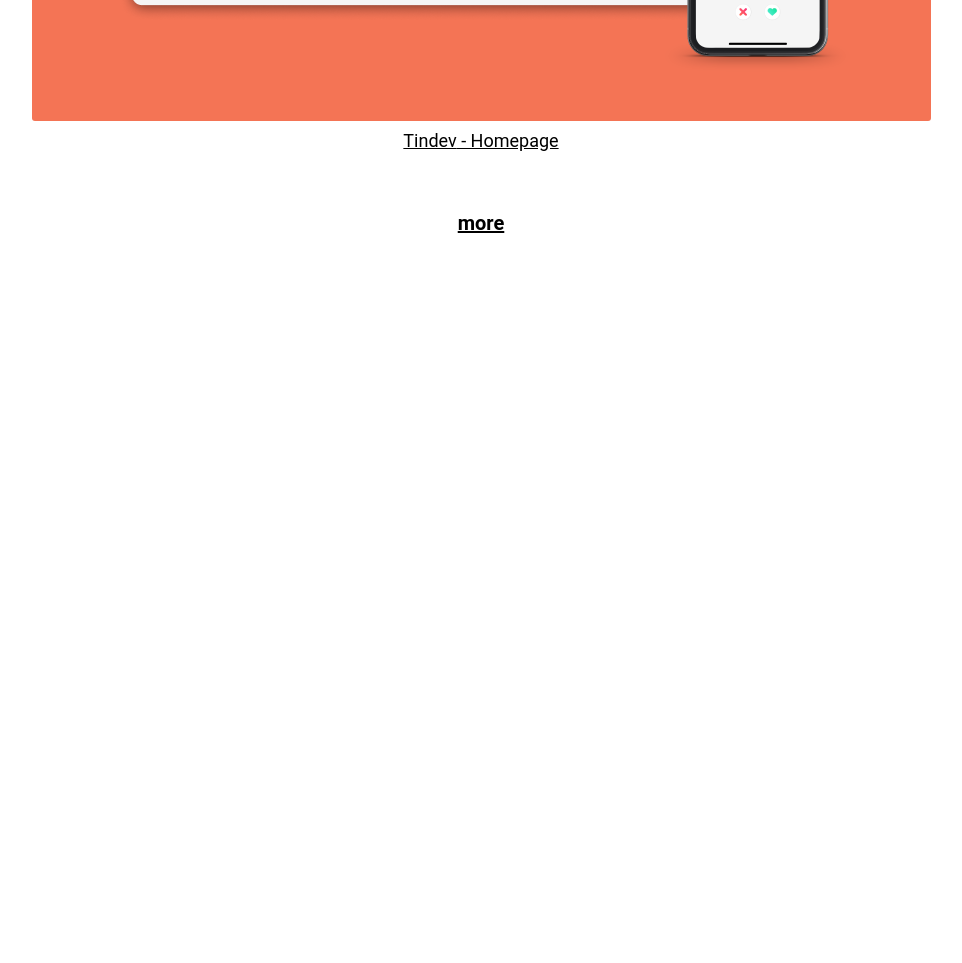
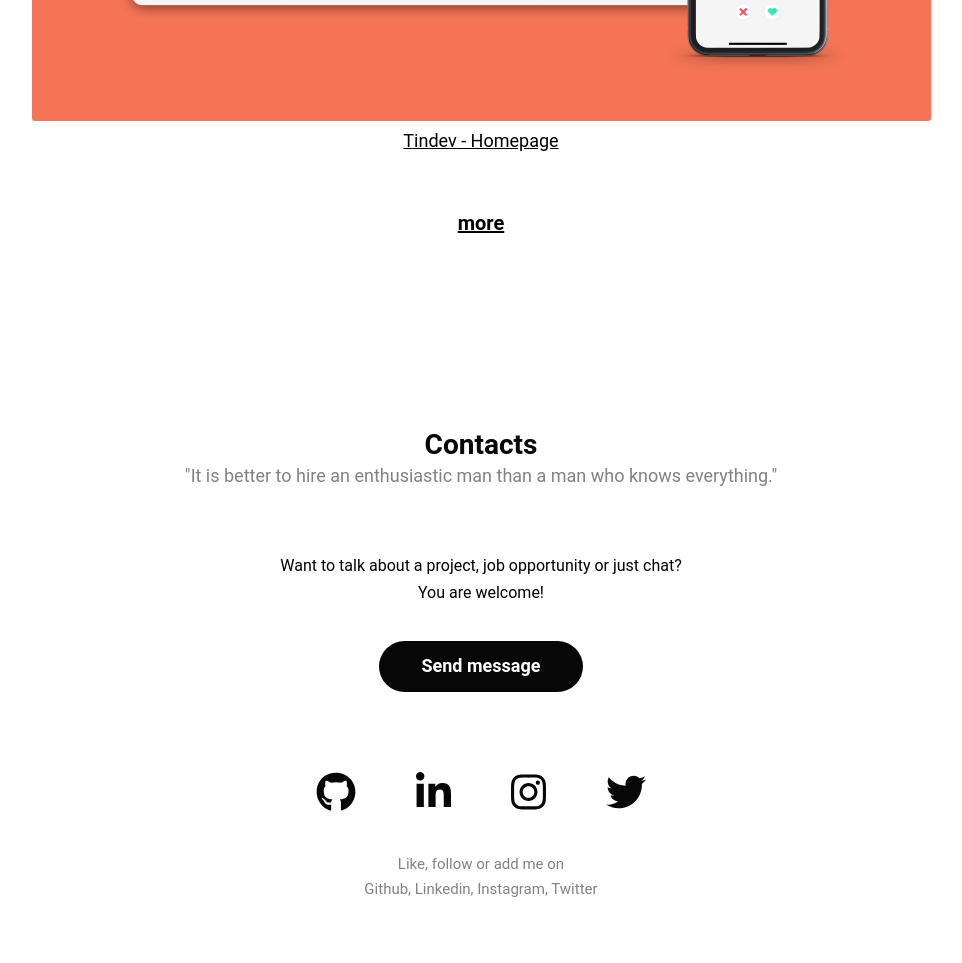
Before and after one commit to nublson/Portfolio-v2, a Gatsby site: page / in a window 1280 px wide. Shown: the part 3283-4246 px from the top of the page, without its empty margins (159-1121 px from the left). Before the commit the page ends 3583 px from the top, so only its background shows below. Built offline with nearby package versions, Linux system fonts and the light colour scheme; Gatsby itself is replaced by a stand-in of ours.

Commit message:
feat(section): add Contacts section

```diff
--- a/package.json
+++ b/package.json
@@ -14,6 +14,10 @@
     "test": "echo \"Write tests! -> https://gatsby.dev/unit-testing\" && exit 1"
   },
   "dependencies": {
+    "@fortawesome/fontawesome-svg-core": "^1.2.27",
+    "@fortawesome/free-brands-svg-icons": "^5.12.1",
+    "@fortawesome/free-solid-svg-icons": "^5.12.1",
+    "@fortawesome/react-fontawesome": "^0.1.8",
     "babel-plugin-styled-components": "^1.10.7",
     "gatsby": "^2.19.7",
     "gatsby-plugin-styled-components": "^3.1.19",
--- /dev/null
+++ b/src/components/UI/Button.js
@@ -0,0 +1,22 @@
+import React from "react"
+import styled from "styled-components"
+
+const StyledButton = styled.a`
+    font-size: 1.8rem;
+    font-weight: bold;
+    text-decoration: none;
+    padding: 1rem 4.2rem;
+    border-radius: 3rem;
+    background-color: var(--text-highlight);
+    color: var(--background);
+`
+
+const Button = ({ text, to }) => {
+    return (
+        <StyledButton href={to} target="_blank" rel="noopener">
+            {text}
+        </StyledButton>
+    )
+}
+
+export default Button
--- /dev/null
+++ b/src/components/UI/Icons.js
@@ -0,0 +1,22 @@
+import React from "react"
+import styled from "styled-components"
+import { FontAwesomeIcon } from "@fortawesome/react-fontawesome"
+
+const StyledLink = styled.a`
+    display: flex;
+    justify-content: center;
+    align-items: center;
+`
+
+const StyledIcon = styled(FontAwesomeIcon)`
+    font-size: 4rem;
+    color: var(--text-highlight);
+`
+
+export const SocialIcon = ({ icon, to }) => {
+    return (
+        <StyledLink href={to} target="_blank" rel="noopener">
+            <StyledIcon icon={icon} />
+        </StyledLink>
+    )
+}
--- a/src/pages/index.js
+++ b/src/pages/index.js
@@ -5,6 +5,7 @@ import Home from "../sections/Home"
 import About from "../sections/About"
 import Skills from "../sections/Skills"
 import Portfolio from "../sections/Portfolio"
+import Contacts from "../sections/Contacts"
 
 const App = () => {
     return (
@@ -13,6 +14,7 @@ const App = () => {
             <About />
             <Skills />
             <Portfolio />
+            <Contacts />
         </Layout>
     )
 }
--- /dev/null
+++ b/src/sections/Contacts/index.js
@@ -0,0 +1,56 @@
+import React from "react"
+import {
+    faGithub,
+    faLinkedinIn,
+    faTwitter,
+    faInstagram,
+} from "@fortawesome/free-brands-svg-icons"
+
+import { Content, SocialGroup } from "./styles"
+
+import Heading from "../../components/UI/Heading"
+import {
+    StyledSection,
+    Container,
+    Wrapper,
+} from "../../components/Layout/elements"
+
+import Button from "../../components/UI/Button"
+import { SocialIcon } from "../../components/UI/Icons"
+
+const Contacts = () => {
+    return (
+        <StyledSection>
+            <Container>
+                <Wrapper>
+                    <Heading
+                        title="Contacts"
+                        subtitle="It is better to hire an enthusiastic man than a man who knows everything."
+                    />
+                    <Content>
+                        <p>
+                            Want to talk about a project, job opportunity or
+                            just chat? <br /> You are welcome!
+                        </p>
+
+                        <Button to="#" text="Send message" />
+
+                        <SocialGroup>
+                            <SocialIcon to="#" icon={faGithub} />
+                            <SocialIcon to="#" icon={faLinkedinIn} />
+                            <SocialIcon to="#" icon={faInstagram} />
+                            <SocialIcon to="#" icon={faTwitter} />
+                        </SocialGroup>
+
+                        <p>
+                            Like, follow or add me on <br /> Github, Linkedin,
+                            Instagram, Twitter{" "}
+                        </p>
+                    </Content>
+                </Wrapper>
+            </Container>
+        </StyledSection>
+    )
+}
+
+export default Contacts
--- /dev/null
+++ b/src/sections/Contacts/styles.js
@@ -0,0 +1,32 @@
+import styled from "styled-components"
+
+export const Content = styled.div`
+    text-align: center;
+    display: flex;
+    flex-direction: column;
+    justify-content: center;
+    align-items: center;
+
+    & > :first-child {
+        font-size: 1.6rem;
+        margin-bottom: 3.5rem;
+    }
+
+    & > :last-child {
+        font-size: 1.5rem;
+        margin-top: 4rem;
+        color: var(--text-grey);
+    }
+`
+
+export const SocialGroup = styled.div`
+    margin-top: 8rem;
+
+    display: flex;
+    justify-content: center;
+    align-items: center;
+
+    & > :not(:last-child) {
+        margin-right: 6rem;
+    }
+`
```
Also changed, not shown: 1 other file.
